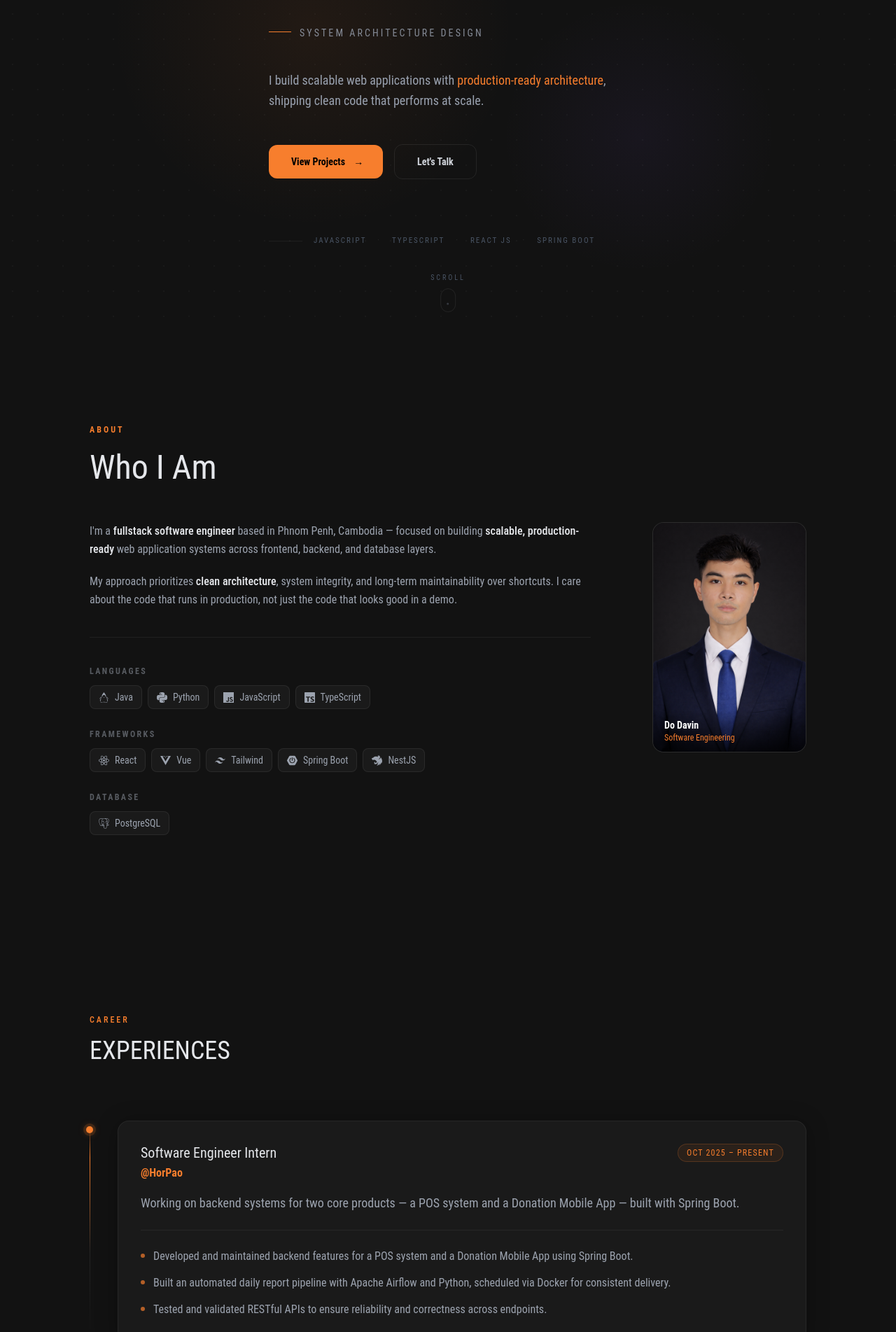
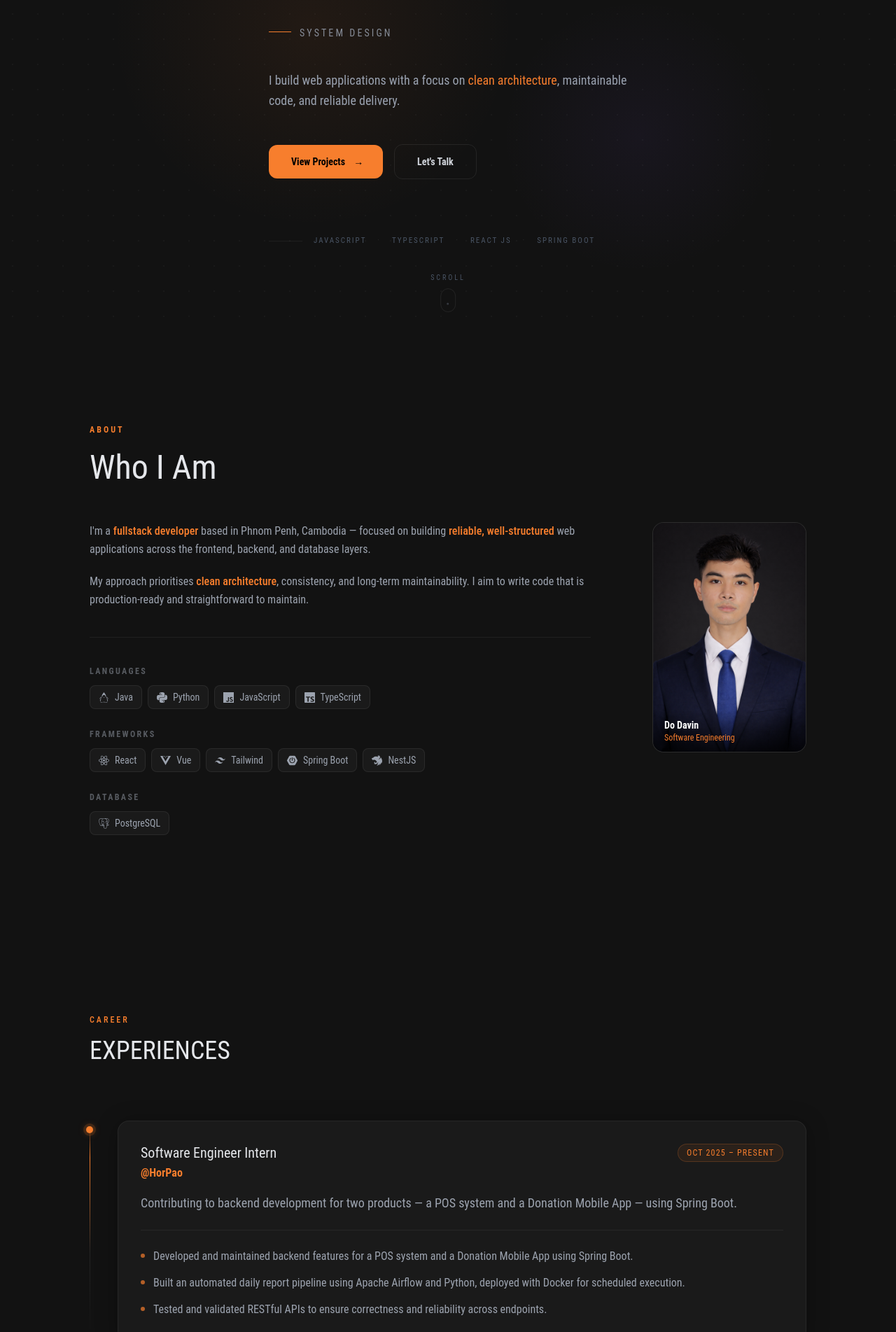
Before and after one commit to Do-Davin/davin-do-portfolio, a React (Vite) app: page / in a window 1280 px wide. Shown: the part 322-2225 px from the top of the page at 70% size. Built offline with nearby package versions, Linux system fonts and the light colour scheme; no server answers.

Commit message:
add portfolio version 1

```diff
--- a/index.html
+++ b/index.html
@@ -5,6 +5,11 @@
     <link rel="icon" type="image/svg+xml" href="/vite.svg" />
     <meta name="viewport" content="width=device-width, initial-scale=1.0" />
     <title>Davin Do</title>
+    <meta
+      name="description"
+      content="Software Engineer specializing in full-stack development..."
+    />
+    <meta name="keywords" content="Davin Do, Software Engineer, Vue, React, Spring Boot" />
   </head>
   <body>
     <div id="root"></div>
--- a/src/layout/Navbar.tsx
+++ b/src/layout/Navbar.tsx
@@ -24,17 +24,32 @@ export default function Navbar() {
             <a href="#project" className="hover:text-(--color-primary) transition">
               Project
             </a>
+            <a href="#contact" className="hover:text-(--color-primary) transition">
+              Contact
+            </a>
           </nav>
 
           {/* RIGHT */}
           <div className="flex items-center gap-6 text-gray-400">
-            <a href="#" className="hover:text-(--color-primary) transition">
+            <a
+              href="https://github.com/Do-Davin"
+              className="hover:text-(--color-primary) transition"
+              target="_blank"
+            >
               <SiGithub size={18} />
             </a>
-            <a href="#" className="hover:text-(--color-primary) transition">
+            <a
+              href="https://www.linkedin.com/in/do-davin-598761370/"
+              className="hover:text-(--color-primary) transition"
+              target="_blank"
+            >
               <SiLinkedin size={18} />
             </a>
-            <a href="#" className="hover:text-(--color-primary) transition">
+            <a
+              href="https://www.facebook.com/share/17My2Sm5fk/?mibextid=wwXIfr"
+              className="hover:text-(--color-primary) transition"
+              target="_blank"
+            >
               <SiFacebook size={18} />
             </a>
 
--- a/src/sections/About.tsx
+++ b/src/sections/About.tsx
@@ -29,25 +29,25 @@ export default function About() {
                   style={{ color: 'var(--color-text-muted)' }}
                 >
                   I'm a{' '}
-                  <span style={{ color: 'var(--color-text)' }} className="font-medium">
-                    fullstack software engineer
+                  <span style={{ color: 'var(--color-primary)' }} className="font-medium">
+                    fullstack developer
                   </span>{' '}
                   based in Phnom Penh, Cambodia — focused on building{' '}
-                  <span style={{ color: 'var(--color-text)' }} className="font-medium">
-                    scalable, production-ready
+                  <span style={{ color: 'var(--color-primary)' }} className="font-medium">
+                    reliable, well-structured
                   </span>{' '}
-                  web application systems across frontend, backend, and database layers.
+                  web applications across the frontend, backend, and database layers.
                 </p>
                 <p
                   className="text-base leading-relaxed"
                   style={{ color: 'var(--color-text-muted)' }}
                 >
-                  My approach prioritizes{' '}
-                  <span style={{ color: 'var(--color-text)' }} className="font-medium">
+                  My approach prioritises{' '}
+                  <span style={{ color: 'var(--color-primary)' }} className="font-medium">
                     clean architecture
                   </span>
-                  , system integrity, and long-term maintainability over shortcuts. I care about the
-                  code that runs in production, not just the code that looks good in a demo.
+                  , consistency, and long-term maintainability. I aim to write code that is
+                  production-ready and straightforward to maintain.
                 </p>
               </div>
 
--- a/src/sections/Contact.tsx
+++ b/src/sections/Contact.tsx
@@ -57,7 +57,7 @@ export default function Contact() {
   const isDisabled = status === 'sending' || cooldown > 0;
 
   return (
-    <section className="py-32">
+    <section id="contact" className="py-32">
       <Container>
         <div className="max-w-5xl mx-auto">
           {/* Section label */}
@@ -72,15 +72,15 @@ export default function Contact() {
             {/* ── LEFT ── */}
             <div>
               <h2 className="font-heading text-4xl md:text-5xl leading-tight mb-6">
-                Let's Build Something <span className="hero-gradient-text">Scalable</span>
+                Let's Work <span className="hero-gradient-text">Together</span>
               </h2>
 
               <p
                 className="text-sm leading-relaxed mb-10"
                 style={{ color: 'var(--color-text-muted)' }}
               >
-                If you're building a product and need a reliable fullstack engineer focused on
-                architecture and production quality — let's connect.
+                I'm open to internships, freelance work, and full-time opportunities. If you have a
+                project or role in mind, feel free to reach out.
               </p>
 
               {/* Info rows */}
@@ -103,7 +103,7 @@ export default function Contact() {
                       </svg>
                     ),
                     label: 'Email',
-                    value: 'dodavin96@email.com',
+                    value: 'davin.do.kh@gmail.com',
                   },
                   {
                     icon: (
--- a/src/sections/Experience.tsx
+++ b/src/sections/Experience.tsx
@@ -9,11 +9,11 @@ const experiences = [
     startDate: '2025-10',
     period: 'Oct 2025 – Present',
     description:
-      'Working on backend systems for two core products — a POS system and a Donation Mobile App — built with Spring Boot.',
+      'Contributing to backend development for two products — a POS system and a Donation Mobile App — using Spring Boot.',
     responsibilities: [
       'Developed and maintained backend features for a POS system and a Donation Mobile App using Spring Boot.',
-      'Built an automated daily report pipeline with Apache Airflow and Python, scheduled via Docker for consistent delivery.',
-      'Tested and validated RESTful APIs to ensure reliability and correctness across endpoints.',
+      'Built an automated daily report pipeline using Apache Airflow and Python, deployed with Docker for scheduled execution.',
+      'Tested and validated RESTful APIs to ensure correctness and reliability across endpoints.',
     ],
   },
   // Add future roles here — the newest one (latest startDate) will always appear at the top automatically.
--- a/src/sections/Featured.tsx
+++ b/src/sections/Featured.tsx
@@ -208,16 +208,6 @@ function CarouselHero() {
 
           {/* Info */}
           <div className="flex-shrink-0 flex flex-col items-center gap-2">
-            <h3 className="text-base font-heading tracking-wide text-white leading-tight">
-              {project.title}
-            </h3>
-            <p
-              className="text-[11px] uppercase tracking-[0.2em] font-medium"
-              style={{ color: 'var(--color-primary)' }}
-            >
-              {project.stack.join('  ·  ')}
-            </p>
-
             {/* Action icons */}
             <div className="flex items-center gap-2">
               {project.githubUrl && (
--- a/src/sections/Hero.tsx
+++ b/src/sections/Hero.tsx
@@ -3,12 +3,7 @@ import { motion, AnimatePresence, useMotionValue, useSpring } from 'framer-motio
 import Container from '../layout/Container';
 
 /* ── rotating role titles ── */
-const roles = [
-  'Full-Stack Developer',
-  'Software Engineer',
-  'System Architecture Design',
-  'Problem Solver',
-];
+const roles = ['Full-Stack Developer', 'Software Engineer', 'System Design', 'Problem Solver'];
 
 const nameLetters = 'Davin'.split('');
 
@@ -203,9 +198,9 @@ export default function Hero() {
             variants={fadeUp}
             className="mt-10 text-base sm:text-lg text-gray-400 leading-relaxed max-w-lg"
           >
-            I build scalable web applications with{' '}
-            <span className="text-(--color-primary)">production-ready architecture</span>, shipping
-            clean code that performs at scale.
+            I build web applications with a focus on{' '}
+            <span className="text-(--color-primary)">clean architecture</span>, maintainable code,
+            and reliable delivery.
           </motion.p>
 
           {/* CTAs */}
```
